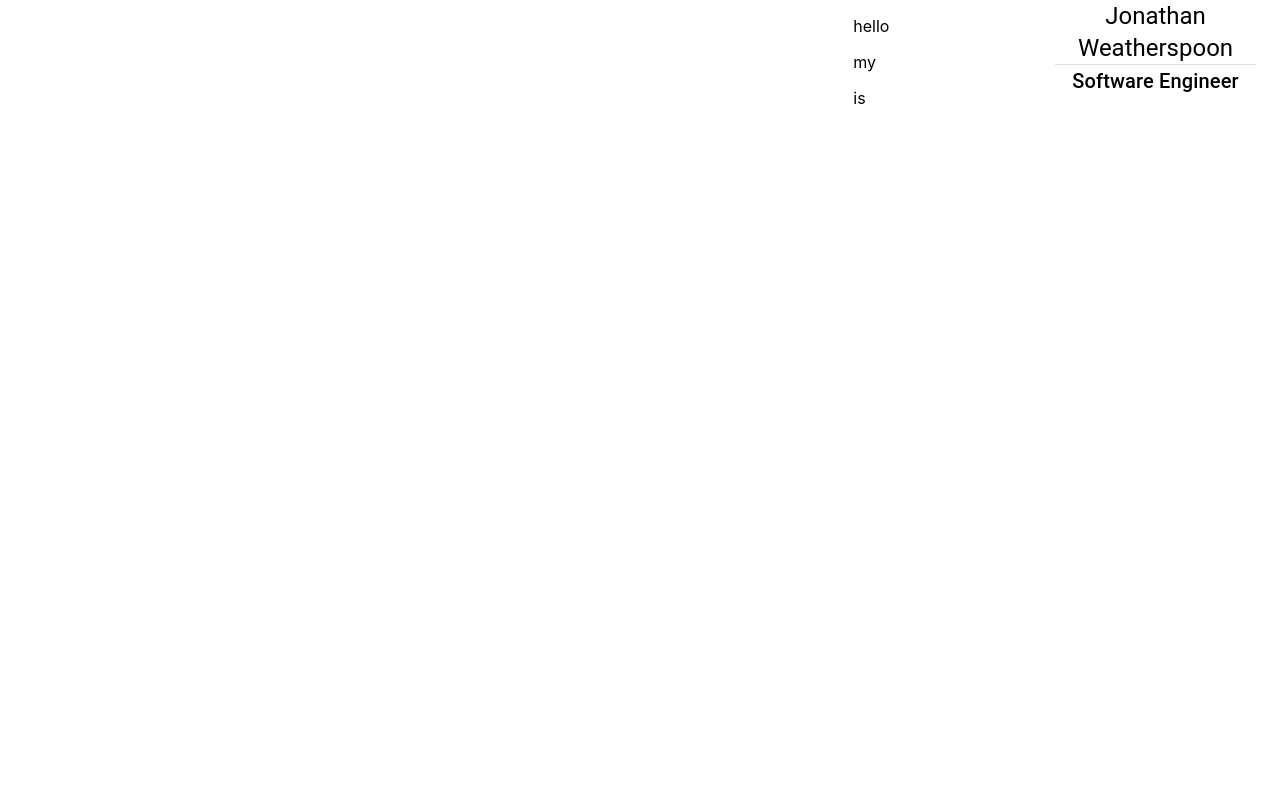
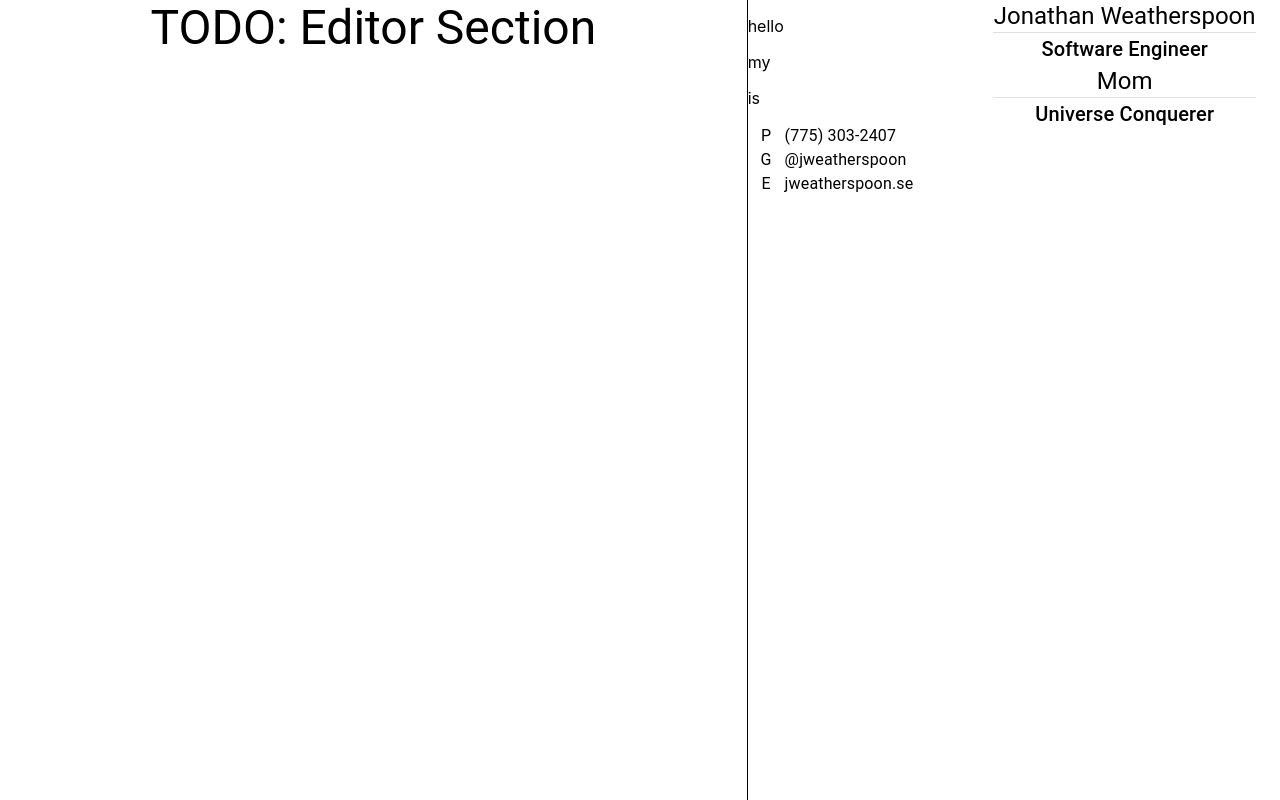
Before and after one commit to jweatherspoon/resume-generator, a React (Create React App) app: page / in a window 1280 px wide. Built offline with nearby package versions, Linux system fonts and the light colour scheme.

Commit message:
some new components and such

```diff
--- a/src/components/ResumeConfigEditor.tsx
+++ b/src/components/ResumeConfigEditor.tsx
@@ -1,6 +1,12 @@
+import { Box, Button, Container, Typography } from '@material-ui/core';
 import { FunctionComponent } from 'react';
+import TestConfig from '../data-model/test-config';
 import IResumeConfigurationProps from './IResumeConfigurationProps';
 
-const ResumeConfigEditor : FunctionComponent<IResumeConfigurationProps> = ({config}) => null;
+const ResumeConfigEditor : FunctionComponent<IResumeConfigurationProps> = ({config}) => (
+    <Container className="fullHeight">
+        <Typography align="center"  variant="h3">TODO: Editor Section</Typography>
+    </Container>
+);
 
 export default ResumeConfigEditor;
--- a/src/components/ResumeEditor.tsx
+++ b/src/components/ResumeEditor.tsx
@@ -1,5 +1,5 @@
 import { FunctionComponent } from 'react';
-import { Grid } from '@material-ui/core';
+import { Divider, Grid, makeStyles } from '@material-ui/core';
 import IResumeConfigurationProps from './IResumeConfigurationProps';
 import ResumeConfigEditor from './ResumeConfigEditor';
 import ComponentFactory from './ComponentFactory';
@@ -7,23 +7,30 @@ import ComponentFactory from './ComponentFactory';
 import DataTypes from '../data-model/DataTypes';
 import ResumeShell from './resume-shells/ResumeShell';
 
+const useStyles = makeStyles({
+    preview: {
+        borderLeft: "1px solid black",
+    }
+});
+
 const ResumeEditor : FunctionComponent<IResumeConfigurationProps> = ({config}) => {
+    const classes = useStyles();
+
     // only render if we have a valid config object
     if (!config) {
         return null;
     }
 
     // const testFactory = new TestFactory();
-
     return (
-        <Grid container>
+        <Grid container className="fullHeight">
             {/* the config editor section */}
-            <Grid item xs={12} md={8}>
+            <Grid item xs={12} md={7}>
                 <ResumeConfigEditor config={config} />
             </Grid>
 
             {/* the preview section */}
-            <Grid item xs={12} md={4}>
+            <Grid item xs={12} md={5} className={classes.preview}>
                 <ResumeShell config={config} />
                 {/*
                     <ResumeShell template={config?.templateId} />
--- /dev/null
+++ b/src/components/resume-components/ContactDetails.tsx
@@ -0,0 +1,38 @@
+import { Grid, Typography } from "@material-ui/core";
+import { Component } from "react";
+import RESUME_COMPONENT_IDS from ".";
+import { getPropertyValue } from "../../data-model";
+import PROPERTY_TYPES from "../../data-model/PropertyTypes";
+import IFactoryEnabledComponentDefinition, { IFactoryEnabledComponentProps } from "../../factory/IFactoryEnabledComponent";
+
+const ContactDetailRow = ({icon, detail} : any) => (
+    <Grid item container>
+        <Grid item xs={2}>
+            <Typography variant="body1" align="center">{icon}</Typography>
+        </Grid>
+        <Grid item>
+            <Typography variant="body1" align="center">{detail}</Typography>
+        </Grid>
+    </Grid>
+);
+
+class ContactDetails extends Component<IFactoryEnabledComponentProps | {}> implements IFactoryEnabledComponentDefinition {
+    componentId: string = RESUME_COMPONENT_IDS.ContactDetails;
+
+    clone = (objectData: IFactoryEnabledComponentProps): IFactoryEnabledComponentDefinition => new ContactDetails(objectData);
+
+    render() {
+        const properties = this.props as IFactoryEnabledComponentProps;
+        const detailInfo = getPropertyValue(properties?.source.componentProps, PROPERTY_TYPES.Details) as [];
+        const details = detailInfo?.map((x : any, i : number) => (
+            <ContactDetailRow key={i} icon={x.icon} detail={x.detail} />
+        ))
+        return (
+            <Grid container>
+                {details}
+            </Grid>
+        )
+    }
+}
+
+export default ContactDetails;
--- /dev/null
+++ b/src/components/resume-components/index.ts
@@ -0,0 +1,7 @@
+class ResumeComponentIds {
+    get PositionHeader() : string { return "position-header" }
+    get ContactDetails() : string { return "contact-details" }
+}
+
+const RESUME_COMPONENT_IDS = new ResumeComponentIds();
+export default RESUME_COMPONENT_IDS;
--- a/src/data-model/PropertyTypes.ts
+++ b/src/data-model/PropertyTypes.ts
@@ -1,7 +1,8 @@
 class PropertyTypes {
     get Theme() : string { return "theme" }
     get Name() : string { return "name" }
-    get Title() : string { return "title" }
+    get Title(): string { return "title" }
+    get Details(): string { return "details" }
 }
 
 const PROPERTY_TYPES = new PropertyTypes();
--- a/src/data-model/test-config.ts
+++ b/src/data-model/test-config.ts
@@ -2,6 +2,7 @@ import IResumeConfiguration from "./ResumeConfiguration";
 import { createProperty, createThemeProperty } from "./index";
 import DataTypes from "./DataTypes";
 import PROPERTY_TYPES from "./PropertyTypes";
+import RESUME_COMPONENT_IDS from "../components/resume-components";
 
 const TestConfig : IResumeConfiguration = {
     componentId: "test",
@@ -28,14 +29,31 @@ const TestConfig : IResumeConfiguration = {
                 componentProps: [
                     createProperty("displayText", DataTypes.String, "is")
                 ]
+            },
+            {
+                componentId: RESUME_COMPONENT_IDS.ContactDetails,
+                componentProps: [
+                    createProperty(PROPERTY_TYPES.Details, DataTypes.String, [
+                        { icon: "P", detail: "(775) 303-2407" },
+                        { icon: "G", detail: "@jweatherspoon" },
+                        { icon: "E", detail: "jweatherspoon.se" },
+                    ])
+                ]
             }
         ],
         mainContent: [
             {
-                componentId: "position-header",
+                componentId: RESUME_COMPONENT_IDS.PositionHeader,
                 componentProps: [
                     createProperty(PROPERTY_TYPES.Name, DataTypes.String, "Jonathan Weatherspoon"),
                     createProperty(PROPERTY_TYPES.Title, DataTypes.String, "Software Engineer")
+                ]
+            },
+            {
+                componentId: RESUME_COMPONENT_IDS.PositionHeader,
+                componentProps: [
+                    createProperty(PROPERTY_TYPES.Name, DataTypes.String, "Mom"),
+                    createProperty(PROPERTY_TYPES.Title, DataTypes.String, "Universe Conquerer")
                 ]
             },
         ]
--- a/src/factory/factory-maps.ts
+++ b/src/factory/factory-maps.ts
@@ -1,3 +1,4 @@
+import ContactDetails from "../components/resume-components/ContactDetails";
 import PositionHeader from "../components/resume-components/PositionHeader";
 import FlashyResumeShell from "../components/resume-shells/FlashyResumeShell";
 import IFactoryEnabledComponentDefinition from "./IFactoryEnabledComponent";
@@ -29,6 +30,7 @@ class ResumeComponentFactory extends FactoryMapBase {
         const components: IFactoryEnabledComponentDefinition[] = [
             new TestComponentOne({}),
             new PositionHeader({}),
+            new ContactDetails({})
         ];
 
         super(components);
--- a/src/index.css
+++ b/src/index.css
@@ -1,5 +1,6 @@
-body {
+html, body, #root {
   margin: 0;
+  height: 100%;
   font-family: -apple-system, BlinkMacSystemFont, 'Segoe UI', 'Roboto', 'Oxygen',
     'Ubuntu', 'Cantarell', 'Fira Sans', 'Droid Sans', 'Helvetica Neue',
     sans-serif;
@@ -11,3 +12,7 @@ code {
   font-family: source-code-pro, Menlo, Monaco, Consolas, 'Courier New',
     monospace;
 }
+
+.fullHeight {
+    height: 100%;
+}
```
Also changed, not shown: 1 other file (tests, documents, lock files or other folders).
